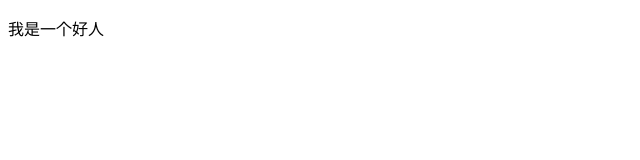
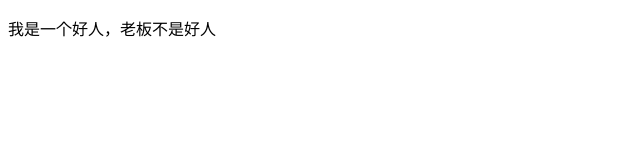
Before and after one commit to lnn520/git-demo-1, a plain HTML site: page index.html in a window 1280 px wide. Shown: the whole page, without its empty margins (0-640 px from the left). Drawn offline with Linux system fonts and the light colour scheme.

Commit message:
老板昄

```diff
--- a/index.html
+++ b/index.html
@@ -8,7 +8,7 @@
 </head>
 
 <body>
-    <P>我是一个好人</P>
+    <P>我是一个好人，老板不是好人</P>
 </body>
 
 </html>
```
